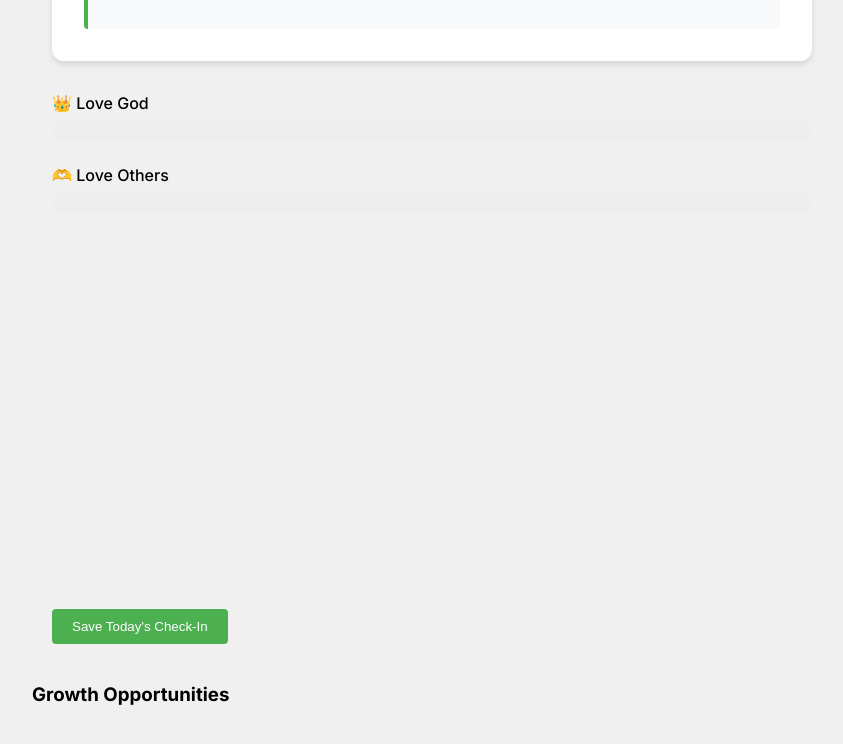
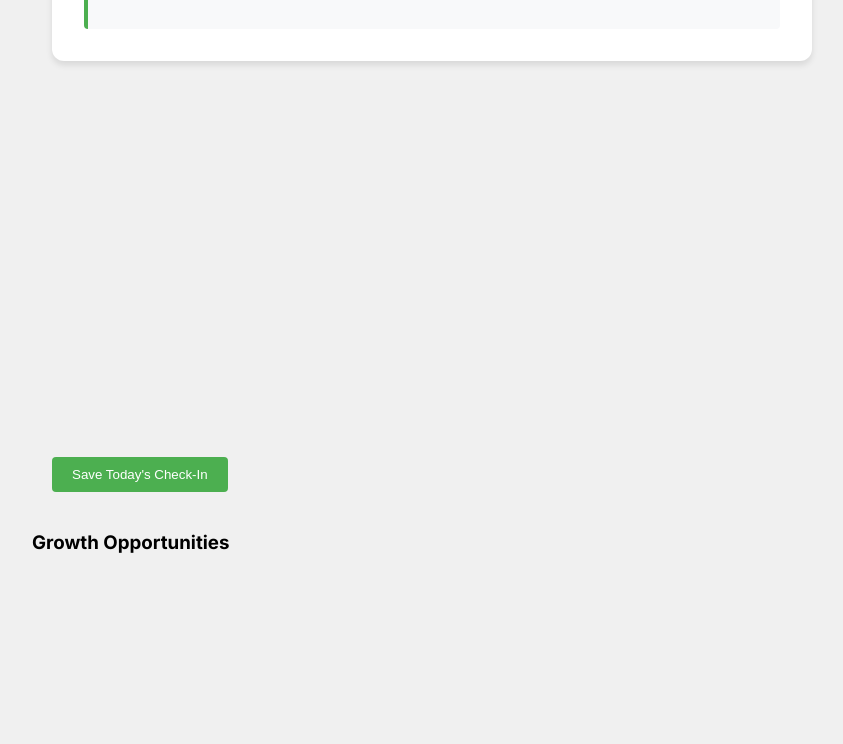
Before and after one commit to ParagonPrints/self-reflection, a plain HTML site: page spiritual-checkin.html in a window 1280 px wide. Shown: the part 1152-1896 px from the top of the page, without its empty margins (208-1051 px from the left). After the commit the page ends 1744 px from the top, so only its background shows below. Drawn offline with nearby package versions, Linux system fonts and the light colour scheme.

Commit message:
Spiritual Checkin

```diff
--- a/spiritual-checkin.html
+++ b/spiritual-checkin.html
@@ -112,23 +112,7 @@
             </div>
 
             <!-- Scoring System -->
-            <div class="scoring">
-                <div class="main-score" data-question="1">
-                <div class="score-header">
-                    <span>👑 Love God</span>
-                </div>
-                <div class="score-bar"></div>
-                    <div class="score-fill"></div>
-            </div>
 
-            <div class="main-score" data-question="2">
-                <div class="score-header">
-                <span>🫶 Love Others</span>
-            </div>
-            <div class="score-bar"></div>
-                <div class="score-fill"></div>
-        </div>
-    </div>
 
             <!-- Chart -->
             <div class="chart-container">
```
Also changed, not shown: index.html (+2 -2 lines).
